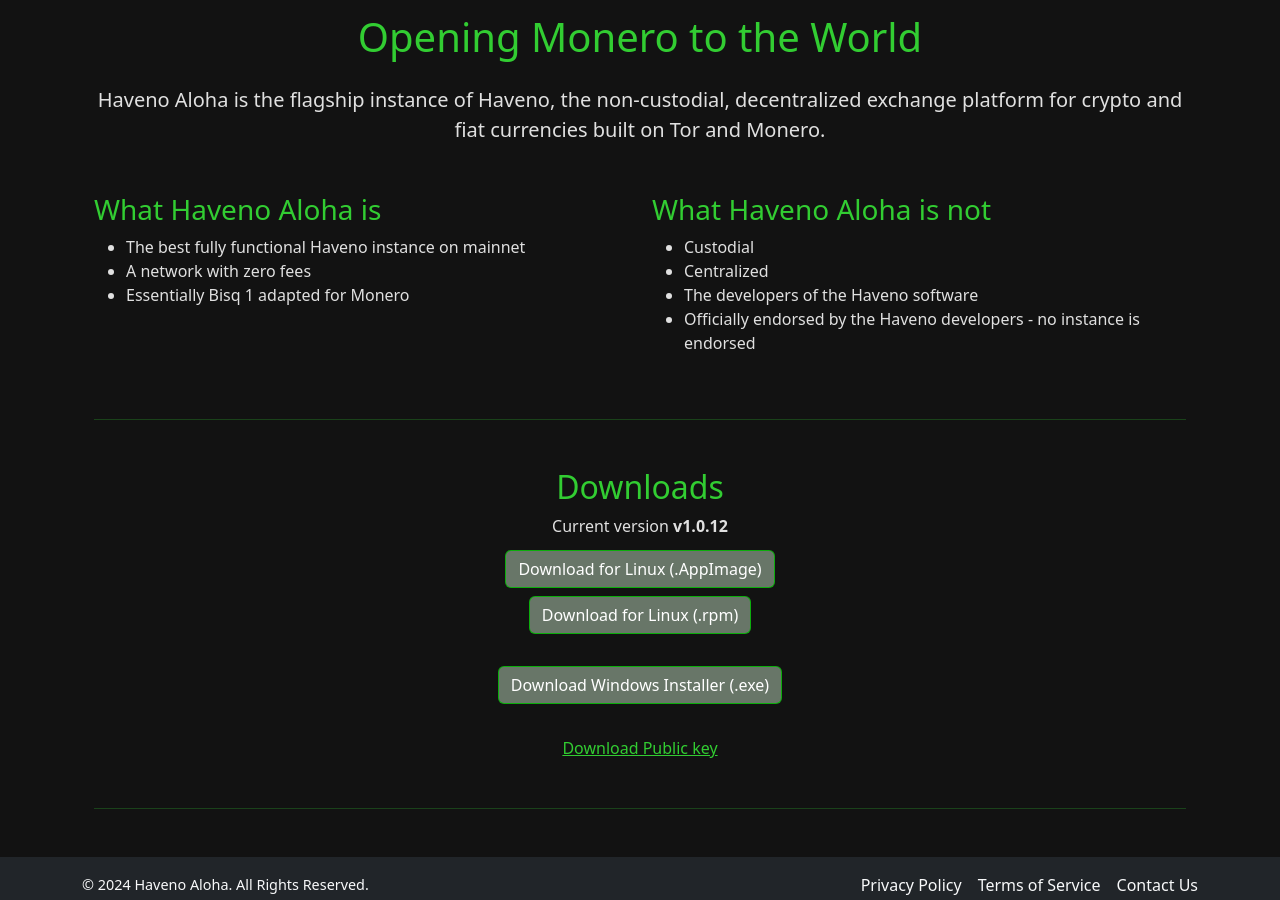
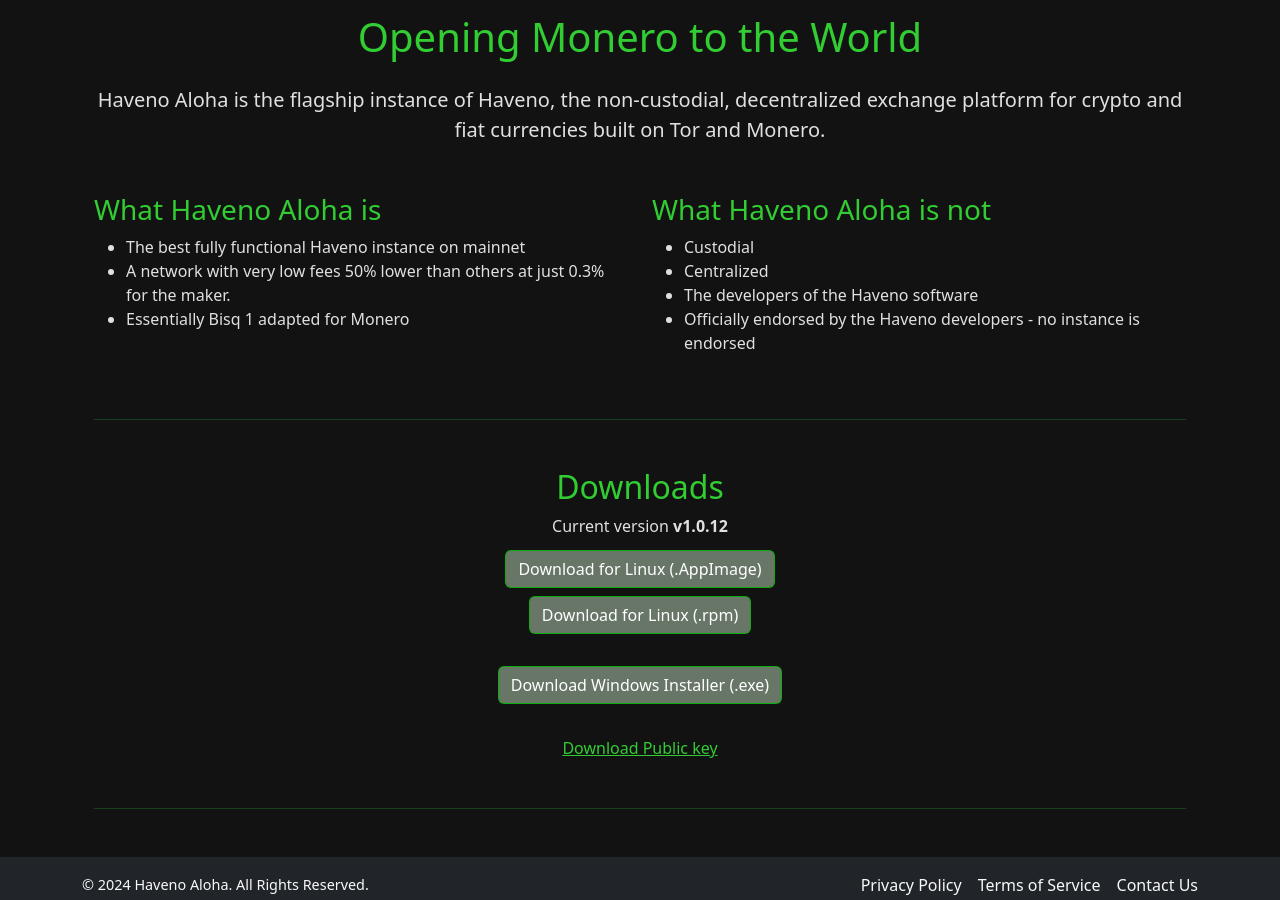
Before and after one commit to The-Aloha-Project/The-Aloha-Project.github.io, a Jekyll site: the page built from index.md, in a window 1280 px wide and 900 px high, scrolled down 803 px. Built offline with Jekyll 4.4.1, drawn with Linux system fonts in a browser that asks for light colours.

Commit message:
changed fees for covering server costs

```diff
--- a/index.md
+++ b/index.md
@@ -25,7 +25,7 @@
             <h3 class="primary-text">What Haveno Aloha is</h3>
             <ul>
                 <li>The best fully functional Haveno instance on mainnet</li>
-                <li>A network with zero fees</li>
+                <li>A network with very low fees 50% lower than others at just 0.3% for the maker.</li>
                 <li>Essentially Bisq 1 adapted for Monero</li>
             </ul>
         </div>
```
